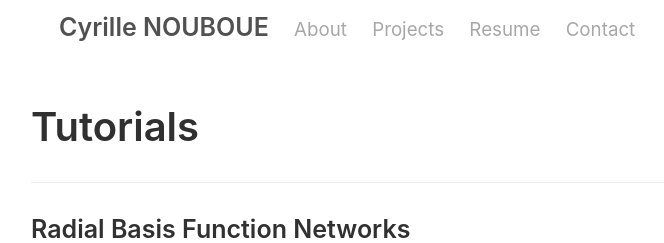
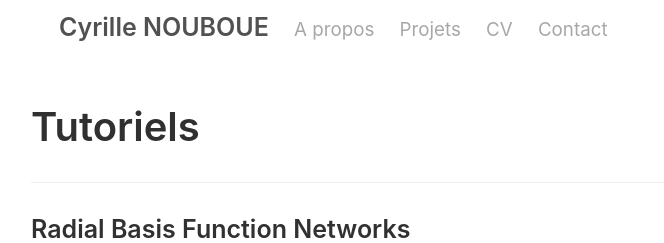
Before and after one commit to cyrilhokage/cnouboue_portfolio, a Django app: page /blog/projects/ in a window 1280 px wide. Shown: the top 243 px of the page, without its empty margins (231-895 px from the left). Run offline with Django 3.2, Linux system fonts and the light colour scheme; some libraries are stand-ins or nearby versions.

Commit message:
Correct articles titles and recommandation

```diff
--- a/blog/github_code.py
+++ b/blog/github_code.py
@@ -23,7 +23,7 @@ def update_posts_from_github(request, username):
             post.github_link=repo.svn_url
         except Post.DoesNotExist :
             post, created = Post.objects.update_or_create(
-                title=repo.name,
+                title=repo.name.replace("_", " ").replace("-", " ").title(),
                 slug = slugify(repo.name),
                 author=request.user,
                 updated_on=repo.pushed_at,
--- a/blog/templates/blog/about.html
+++ b/blog/templates/blog/about.html
@@ -20,7 +20,7 @@
                 <p><img class="profile_img" src="{% static 'img/profile.jpg' %}" alt="Profile picture"></p>
               <div class="main_text">
                     <p> Je suis passionné par l'intelligence artificielle, le DevOps,
-                       et tout ce qui se rapproche des nouvelles technologies.</p>
+                       et tout ce qui se rapproche de l'informatique et des nouvelles technologies.</p>
                   </br>
                     <p>Cet espace est dédié à des projets et travaux personnels.
                       Ils sont constitués de projets développés pendant mon temps libre
--- a/blog/templates/blog/navbar.html
+++ b/blog/templates/blog/navbar.html
@@ -11,12 +11,12 @@
 
             <!--- Display the About, Archive, etc. pages in the header --->
 
-                &nbsp;&nbsp;&nbsp;<small><a href="{% url 'blog:about' %}">About</a></small>
+                &nbsp;&nbsp;&nbsp;<small><a href="{% url 'blog:about' %}">A propos</a></small>
 
-                &nbsp;&nbsp;&nbsp;<small><a href="{% url 'blog:home' %}">Projects</a></small>
+                &nbsp;&nbsp;&nbsp;<small><a href="{% url 'blog:home' %}">Projets</a></small>
 
                 {% load static %}
-                &nbsp;&nbsp;&nbsp;<small><a href="{% static 'blog/pdf/CV_Cyrille_NOUBOUE.pdf' %}">Resume</a></small>
+                &nbsp;&nbsp;&nbsp;<small><a href="{% static 'blog/pdf/CV_Cyrille_NOUBOUE.pdf' %}">CV</a></small>
 
                 &nbsp;&nbsp;&nbsp;<small><a href="{% url 'blog:resume' %}">Contact</a></small>
 
--- a/blog/templates/blog/projects.html
+++ b/blog/templates/blog/projects.html
@@ -11,7 +11,7 @@
 
   <article class="page">
 
-          <h1 class="page-title">Tutorials</h1>
+          <h1 class="page-title">Tutoriels</h1>
           <hr>
 
         <h3 id="radial-basis-function-networks">Radial Basis Function Networks</h3>
--- a/blog/views.py
+++ b/blog/views.py
@@ -38,7 +38,7 @@ def index(request):
 
 def post(request, slug):
     post = Post.objects.get(slug=slug)
-    recomended_posts = Post.objects.order_by('-created_on')[:3]
+    recomended_posts = Post.objects.filter(status=1).order_by('-created_on')[:3]
     context = {'post':post, 'recomended_posts':recomended_posts}
     return render(request, 'blog/article_detail.html', context)
 
```
Also changed, not shown: db.sqlite3.
